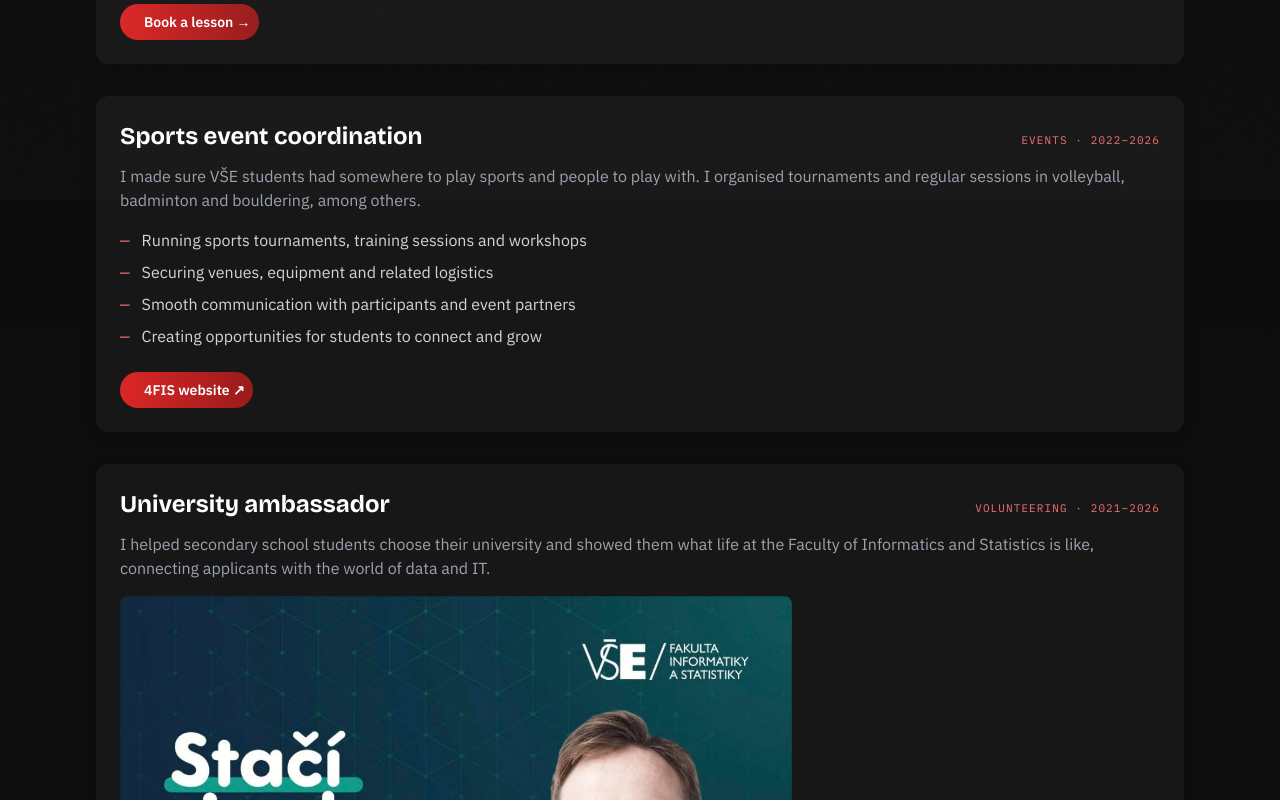
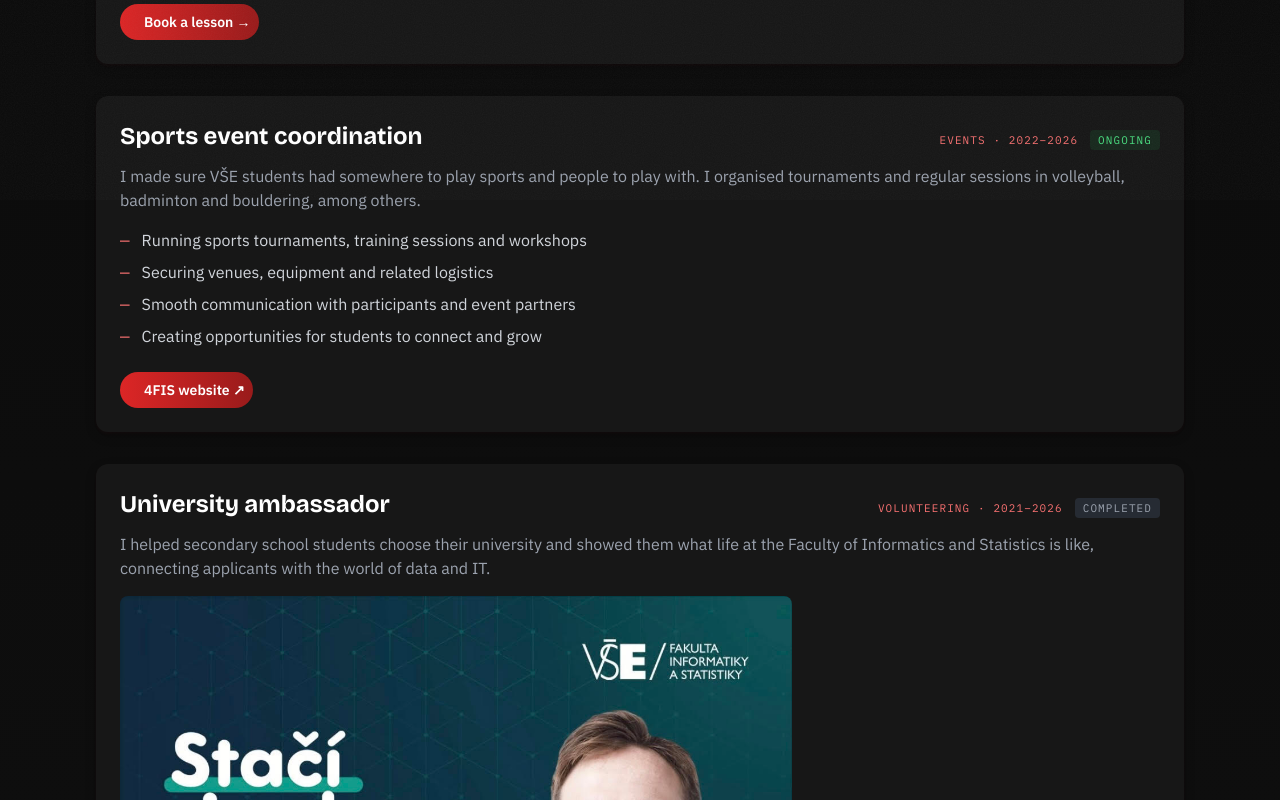
Before and after one commit to petrhollan22/petr-portfolio, a Next.js app: page /en/hustle in a window 1280 px wide. Shown: the part 600-1400 px from the top of the page. Built offline with nearby package versions, Linux system fonts and the light colour scheme; no server answers.

Commit message:
Add status badges to side quests, add sub-4 marathon quest

```diff
--- a/app/[locale]/hustle/page.tsx
+++ b/app/[locale]/hustle/page.tsx
@@ -32,9 +32,16 @@ export default function HustlePage() {
             <div key={p.id} className="card">
               <div className="flex items-baseline justify-between gap-4 mb-3 flex-wrap">
                 <h2 className="text-2xl font-bold">{pick(p.title, locale)}</h2>
-                <span className="mono-label text-red-400">
-                  {typeLabel(p.type)}{p.period ? ` · ${p.period}` : ''}
-                </span>
+                <div className="flex items-center gap-3 flex-wrap">
+                  <span className="mono-label text-red-400">
+                    {typeLabel(p.type)}{p.period ? ` · ${p.period}` : ''}
+                  </span>
+                  {p.status && (
+                    <span className={"mono-label px-2 py-0.5 rounded text-xs " + (p.status === 'ONGOING' ? 'bg-green-500/10 text-green-400' : p.status === 'COMPLETED' ? 'bg-gray-700/50 text-gray-400' : 'bg-yellow-500/10 text-yellow-400')}>
+                      {p.status}
+                    </span>
+                  )}
+                </div>
               </div>
 
               <p className="text-gray-400 mb-4">{pick(p.description, locale)}</p>
--- a/data/hustle.ts
+++ b/data/hustle.ts
@@ -7,6 +7,7 @@ export interface HustleProject {
   type: "coaching" | "event" | "volunteer";
   cta: Localized;
   ctaLink: string;
+  status?: "ONGOING" | "COMPLETED" | "QUESTIONABLE DECISION";
   period?: string;
   bullets?: Localized[];
   image?: string;
@@ -15,6 +16,7 @@ export interface HustleProject {
 export const hustleProjects: HustleProject[] = [
   {
     id: "chess-coaching",
+    status: "ONGOING",
     title: { cs: "Šachový trénink & mentoring", en: "Chess coaching & mentoring" },
     description: {
       cs: "Za šachovnicí jsem pracoval s různorodými skupinami, od začátečníků a juniorů až po ambiciózní hráče, kteří se chtěli výrazně posunout. Vedl jsem individuální i skupinové tréninky, přednášky, besedy i simultánky. Trénoval jsem v češtině, angličtině a několik svěřenců dokonce i ve španělštině. Dokážu pomoct také s přípravou na turnaje nebo se změnou mindsetu.",
@@ -31,6 +33,7 @@ export const hustleProjects: HustleProject[] = [
   },
   {
     id: "sports-events",
+    status: "ONGOING",
     title: { cs: "Organizace sportovních akcí", en: "Sports event coordination" },
     description: {
       cs: "Staral jsem se o to, aby studenti VŠE měli kde a s kým sportovat. Organizoval jsem turnaje a pravidelné akce ve volejbalu, badmintonu nebo třeba boulderingu.",
@@ -49,6 +52,7 @@ export const hustleProjects: HustleProject[] = [
   },
   {
     id: "university-ambassador",
+    status: "COMPLETED",
     title: { cs: "Ambasador fakulty", en: "University ambassador" },
     description: {
       cs: "Pomáhal jsem středoškolákům s výběrem vysoké školy a představoval jim život na Fakultě informatiky a statistiky. Propojoval jsem uchazeče se světem dat a IT.",
@@ -67,6 +71,7 @@ export const hustleProjects: HustleProject[] = [
   },
   {
     id: "profinit-ai-hotspot",
+    status: "COMPLETED",
     title: { cs: "Profinit AI Talents, finalista", en: "Profinit AI Talents, finalist" },
     description: {
       cs: "Finalista soutěže Profinit AI Talents. S Kristiánem Mellešem a Samuelem Čandíkem jsme se s projektem Online Meetings Optimization probojovali mezi deset nejlepších a představili ho ve finále na konferenci AI HotSpot.",
@@ -79,6 +84,7 @@ export const hustleProjects: HustleProject[] = [
   },
   {
     id: "sales-management-video",
+    status: "COMPLETED",
     title: { cs: "Jak se dostat na Sales Management", en: "Getting into Sales Management" },
     description: {
       cs: "Sales Management je nejžádanější vedlejší specializace na VŠE a přijímací řízení stojí na jednominutovém videu. Nikde nebyla dostupná ukázka, jak takové video vypadá, tak jsem zveřejnil to svoje, se kterým jsem uspěl.",
@@ -87,5 +93,17 @@ export const hustleProjects: HustleProject[] = [
     type: "volunteer",
     cta: { cs: "Podívat se na video", en: "Watch the video" },
     ctaLink: "https://www.linkedin.com/posts/petr-hollan_chcete-zv%C3%BD%C5%A1it-svoji-%C5%A1anci-se-dostat-na-ugcPost-7246797614686384129-8zq6/"
-  }
+  },
+  {
+    id: "sub4-marathon",
+    status: "QUESTIONABLE DECISION",
+    title: { cs: "Maraton pod 4 hodiny", en: "Sub-4 marathon" },
+    description: {
+      cs: "Cíl existuje. Trénink méně. Závod brzy. Kolena zatím nesouhlasí.",
+      en: "The goal exists. Training less so. Race coming up. Knees yet to be convinced."
+    },
+    type: "event",
+    cta: { cs: "Sledovat na Stravě", en: "Follow on Strava" },
+    ctaLink: "https://strava.app.link/vDsxY1WUI0b",
+  },
 ];
```
